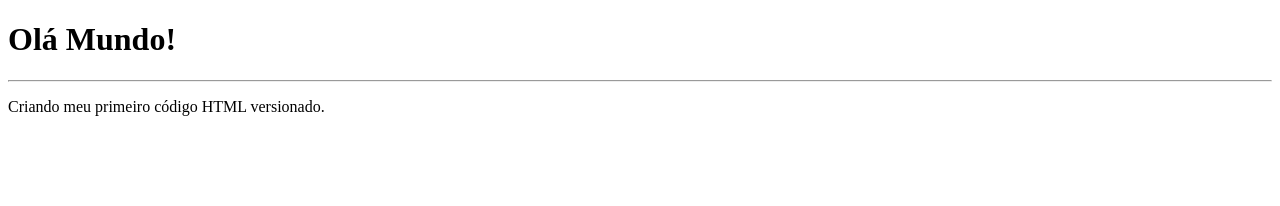
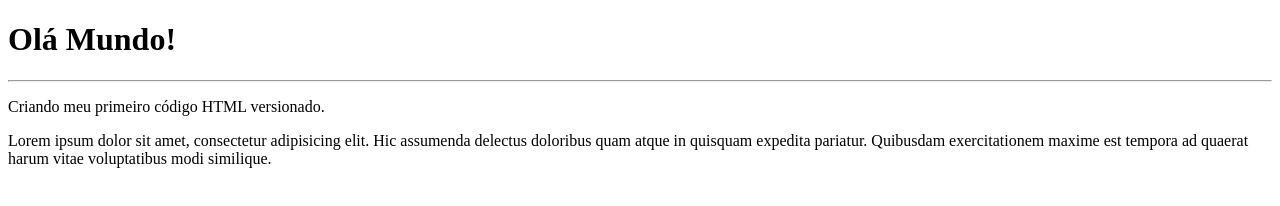
Before and after one commit to pedromelomatos/Inicial, a plain HTML site: page site_teste/index.html in a window 1280 px wide. Drawn offline with Linux system fonts and the light colour scheme.

Commit message:
Nova alteração de parágrafo.

```diff
--- a/site_teste/index.html
+++ b/site_teste/index.html
@@ -10,6 +10,7 @@
     <h1>Olá Mundo!</h1>
     <hr>
     <p>Criando meu primeiro código HTML versionado.</p>
+    <p>Lorem ipsum dolor sit amet, consectetur adipisicing elit. Hic assumenda delectus doloribus quam atque in quisquam expedita pariatur. Quibusdam exercitationem maxime est tempora ad quaerat harum vitae voluptatibus modi similique.</p>
 
 </body>
 </html>
```
